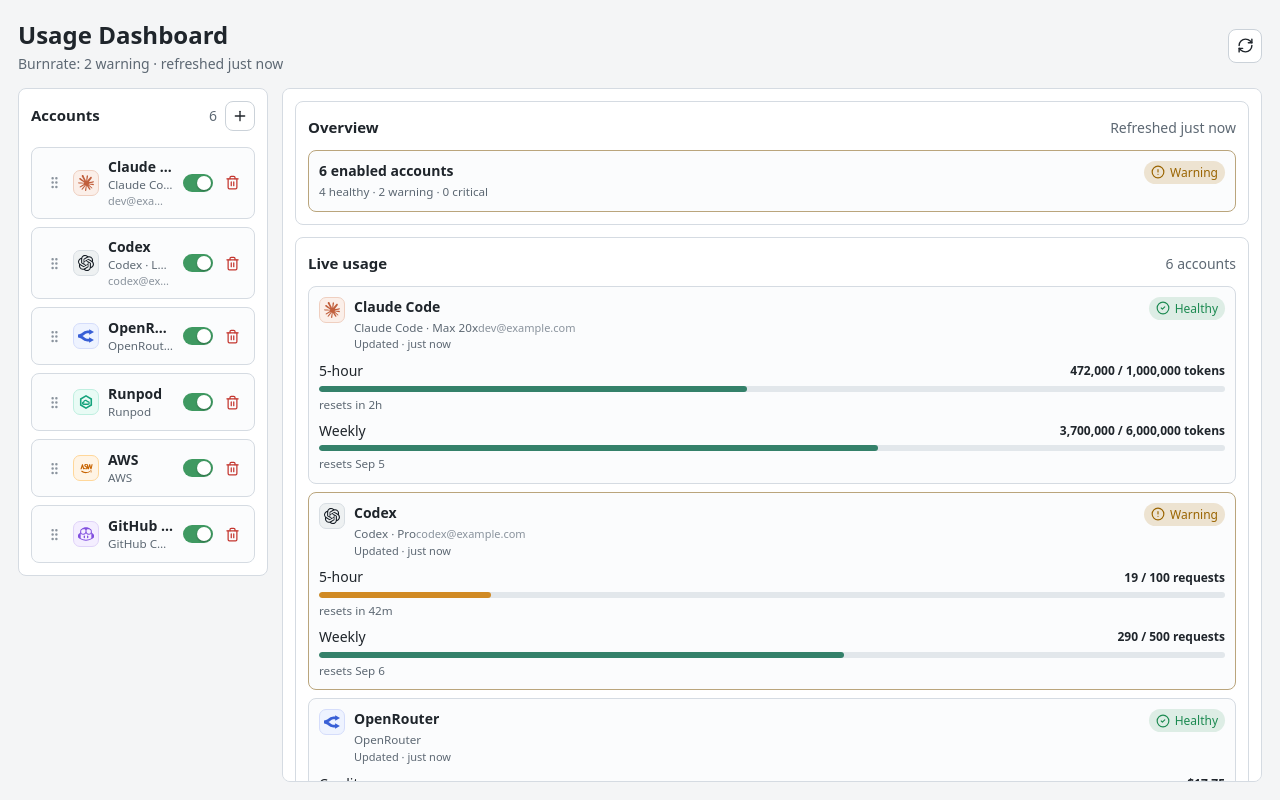
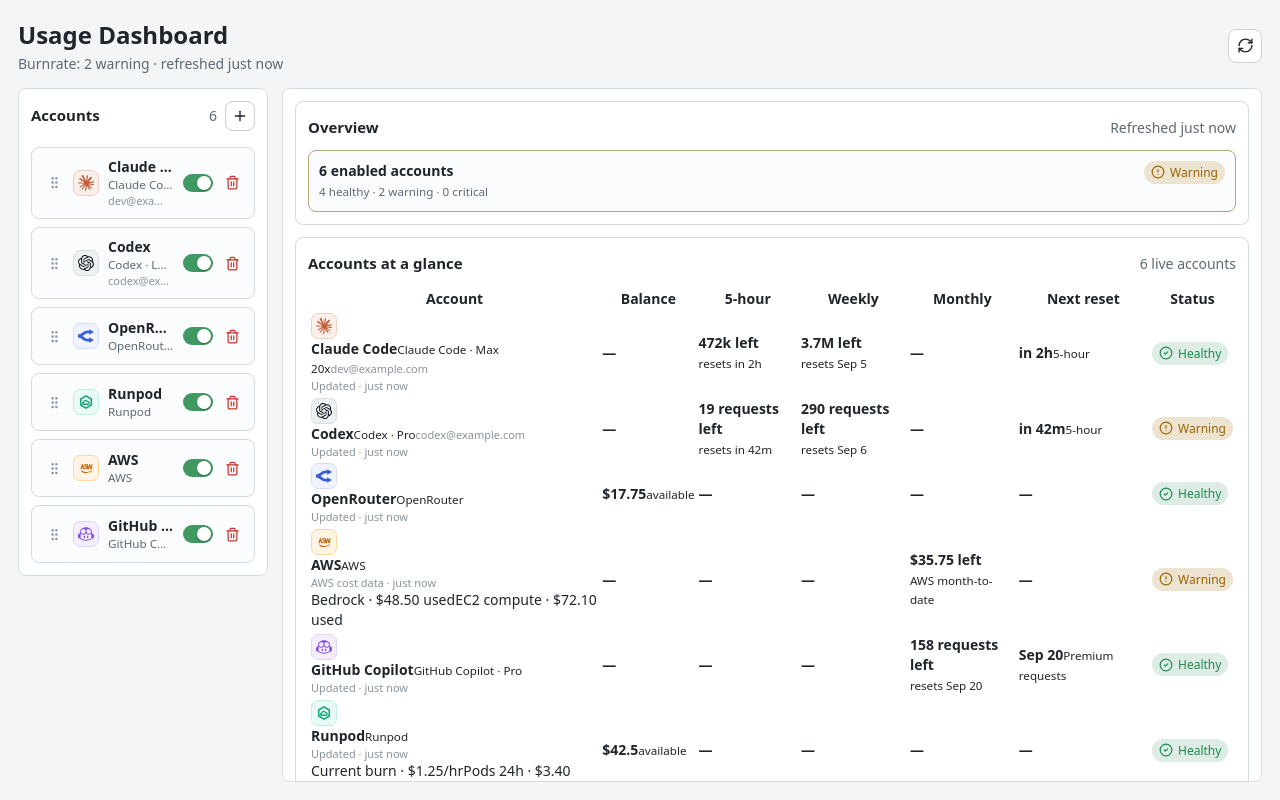
Before and after one commit to bamoo456/burnrate, a React (Vite) app: page / in a window 1280 px wide. Built offline with nearby package versions, Linux system fonts and the light colour scheme.

Commit message:
feat(ui): make account grid the primary dashboard surface

```diff
--- a/src-ui/Preferences.tsx
+++ b/src-ui/Preferences.tsx
@@ -8,6 +8,7 @@
 } from "lucide-react";
 import { type ReactNode, useState } from "react";
 import { AccountModal, type AccountModalMode } from "./AccountModal";
+import { DashboardGrid } from "./DashboardGrid";
 import {
   balanceBuckets,
   balanceUnavailableReason,
@@ -210,25 +211,22 @@
           {accounts.length === 0 && snapshots.length === 0 && !busy ? (
             <FirstRunPanel onAdd={() => setModal({ kind: "add" })} />
           ) : (
-            <section className="prefs-usage">
+            <section className="prefs-usage dashboard-section">
               <SectionTitle
-                title="Live usage"
+                title="Accounts at a glance"
                 detail={
                   snapshots.length > 0
-                    ? `${snapshots.length} account${snapshots.length === 1 ? "" : "s"}`
+                    ? `${snapshots.length} live account${snapshots.length === 1 ? "" : "s"}`
                     : "Idle"
                 }
               />
-              <div className="usage-list">
-                {snapshots.map((snapshot) => (
-                  <UsageRow key={snapshot.accountId} snapshot={snapshot} />
-                ))}
-                {!busy && snapshots.length === 0 ? (
-                  <div className="empty-state">
-                    Add an account to start monitoring quota.
-                  </div>
-                ) : null}
-              </div>
+              {snapshots.length > 0 ? (
+                <DashboardGrid snapshots={snapshots} />
+              ) : !busy ? (
+                <div className="empty-state">
+                  Add an account to start monitoring quota.
+                </div>
+              ) : null}
             </section>
           )}
 
```
